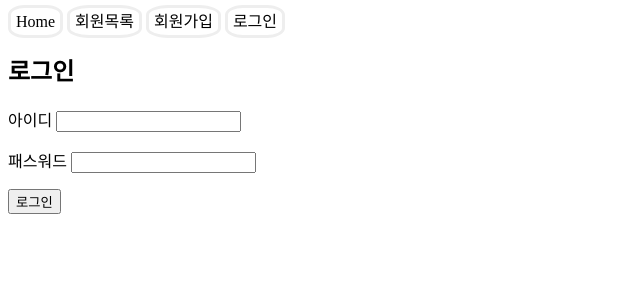
After one commit to dlatnrud/flaskweb, a Flask app: page /login/ in a window 1280 px wide. The commit adds this page. Shown: the top 300 px of the page, without its empty margins (0-640 px from the left). Run offline with Flask 2, Linux system fonts and the light colour scheme.

Commit message:
member_login

```diff
--- a/member/start_app.py
+++ b/member/start_app.py
@@ -1,16 +1,25 @@
-from flask import Flask, render_template, request, redirect, url_for
+from flask import Flask, render_template, request, redirect, url_for, session
 import sqlite3
 
 app = Flask(__name__)
+app.secret_key = "daltnrud"    # 비밀키 설정
+
+def getconn():
+    conn = sqlite3.connect("c:/webdb/webdb.db")
+    return conn
 
 @app.route('/')
 def main():
-    return render_template('main.html')
+    if 'userID' in session:   # 세션에 useID 이름이 있으면(로그인이 됐다면)
+        return render_template('main.html', username=session.get('userID'), login=True)
+    else:
+        return render_template('main.html', login=False)
 
 @app.route('/memberlist')
 def memberlist():
     # DB 연동
-    conn = sqlite3.connect("c:/webdb/webdb.db")
+    # conn = sqlite3.connect("c:/webdb/webdb.db")
+    conn = getconn()
     cur = conn.cursor()
     sql = "SELECT * FROM member"
     cur.execute(sql)
@@ -30,7 +39,8 @@ def register():
         date = request.form['reg_date']
 
         # DB 연동
-        conn = sqlite3.connect("c:/webdb/webdb.db")
+        # conn = sqlite3.connect("c:/webdb/webdb.db")
+        conn = getconn()
         cur = conn.cursor()
         sql = "INSERT INTO member VALUES ('%s', '%s', '%s', '%s', '%s')" % (id, pwd, name, age, date)
         cur.execute(sql)
@@ -41,4 +51,34 @@ def register():
     else:
         return render_template('register.html')
 
+@app.route('/login/', methods=['GET', 'POST'])
+def login():
+    if request.method == 'POST':
+        # 입력상자의 데이터 가져오기
+        id = request.form['memberid']
+        pwd = request.form['passwd']
+
+        # DB 연돟
+        conn = getconn()
+        cur = conn.cursor()
+        sql = "SELECT * FROM member WHERE memberid = '%s' AND passwd = '%s'" % (id, pwd)
+        cur.execute(sql)
+        rs = cur.fetchone()
+        print(rs)
+        if rs:  # 로그인이 되면 메인 페이지로 이동
+            # 세션 발급 (세션이름 - userID)
+            session['userID'] = id
+            return redirect(url_for('main'))
+        else:   # 로그인이 안되면 error메시지를 출력하고 다시 로그인
+            error = "아이디나 비밀번호가 일치하지 않습니다."
+            return render_template('login.html', error=error)
+    else:
+        return render_template('login.html')
+
+@app.route('/logout')
+def logout():
+    session.pop('userID')   # 세션 삭제
+    return render_template('main.html')
+
+
 app.run()
--- a/member/static/css/style.css
+++ b/member/static/css/style.css
@@ -2,9 +2,9 @@
 nav a{
     text-decoration: none;
     color: #000;
-    border: 1px solid red;
+    border: 3px solid #eee;
     padding: 5px;
-    border-radius: 50%;
+    border-radius: 30%;
 }
 
 /* memberlist 스타일 */
--- /dev/null
+++ b/member/templates/login.html
@@ -0,0 +1,26 @@
+<!DOCTYPE html>
+<html lang="en">
+<head>
+    <meta charset="UTF-8">
+    <title>로그인 페이지</title>
+    <link rel="stylesheet" href="{{url_for('static', filename='css/style.css')}}">
+</head>
+<body>
+    {% include 'navbar.html' %}
+    <h2>로그인</h2>
+    <form action="{{ url_for('login') }}" method="post">
+        {% if error %}
+            <p>{{ error }}</p>
+        {% endif %}
+        <p>
+            <label>아이디</label>
+            <input type="text" name="memberid">
+        </p>
+        <p>
+            <label>패스워드</label>
+            <input type="password" name="passwd">
+        </p>
+        <p><input type="submit" value="로그인"></p>
+    </form>
+</body>
+</html>
--- a/member/templates/memberlist.html
+++ b/member/templates/memberlist.html
@@ -6,11 +6,7 @@
     <link rel="stylesheet" href="{{url_for('static', filename='css/style.css')}}">
 </head>
 <body>
-    <nav>
-        <a href="{{ url_for('main') }}">Home</a>
-        <a href="{{ url_for('memberlist') }}">회원목록</a>
-        <a href="{{ url_for('register') }}">회원가입</a>
-    </nav>
+    {%  include 'navbar.html' %}
     <h2>회원 목록</h2>
     <table>
         <tr>
--- /dev/null
+++ b/member/templates/navbar.html
@@ -0,0 +1,10 @@
+<nav>
+        <a href="{{ url_for('main') }}">Home</a>
+        <a href="{{ url_for('memberlist') }}">회원목록</a>
+        <a href="{{ url_for('register') }}">회원가입</a>
+        {% if login %}
+            <a href="{{ url_for('logout') }}">({{ username }}님)로그아웃</a>
+        {% else %}
+            <a href="{{ url_for('login') }}">로그인</a>
+        {% endif %}
+</nav>
--- a/member/templates/register.html
+++ b/member/templates/register.html
@@ -6,11 +6,7 @@
     <link rel="stylesheet" href="{{url_for('static', filename='css/style.css')}}">
 </head>
 <body>
-    <nav>
-        <a href="{{ url_for('main') }}">Home</a>
-        <a href="{{ url_for('memberlist') }}">회원목록</a>
-        <a href="{{ url_for('register') }}">회원가입</a>
-    </nav>
+    {%  include 'navbar.html' %}
     <h2>회원 가입</h2>
     <form action="{{ url_for('register') }}" method="post">
         <p>
```
Also changed, not shown: member/templates/main.html (+2 -5 lines).
